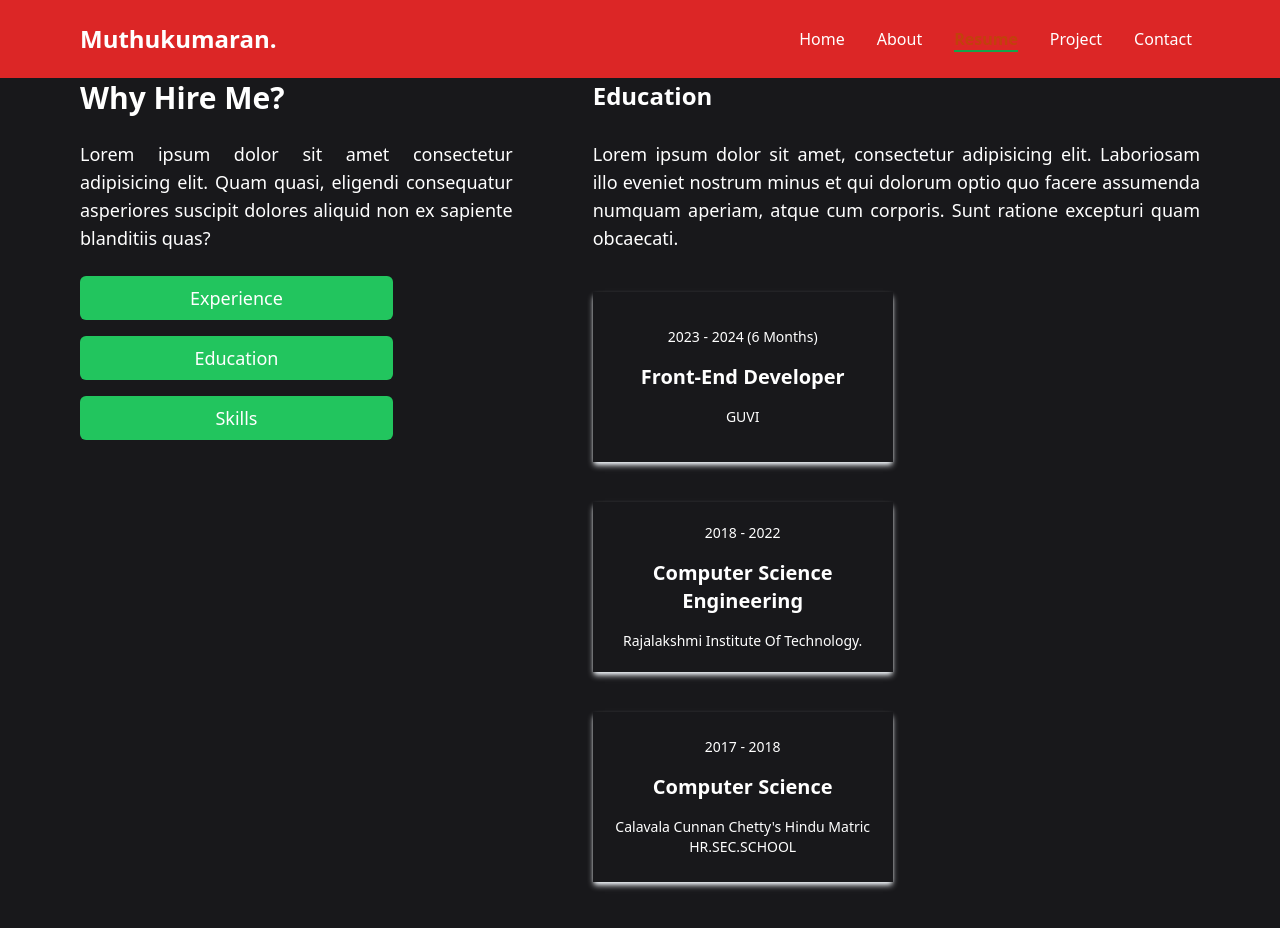
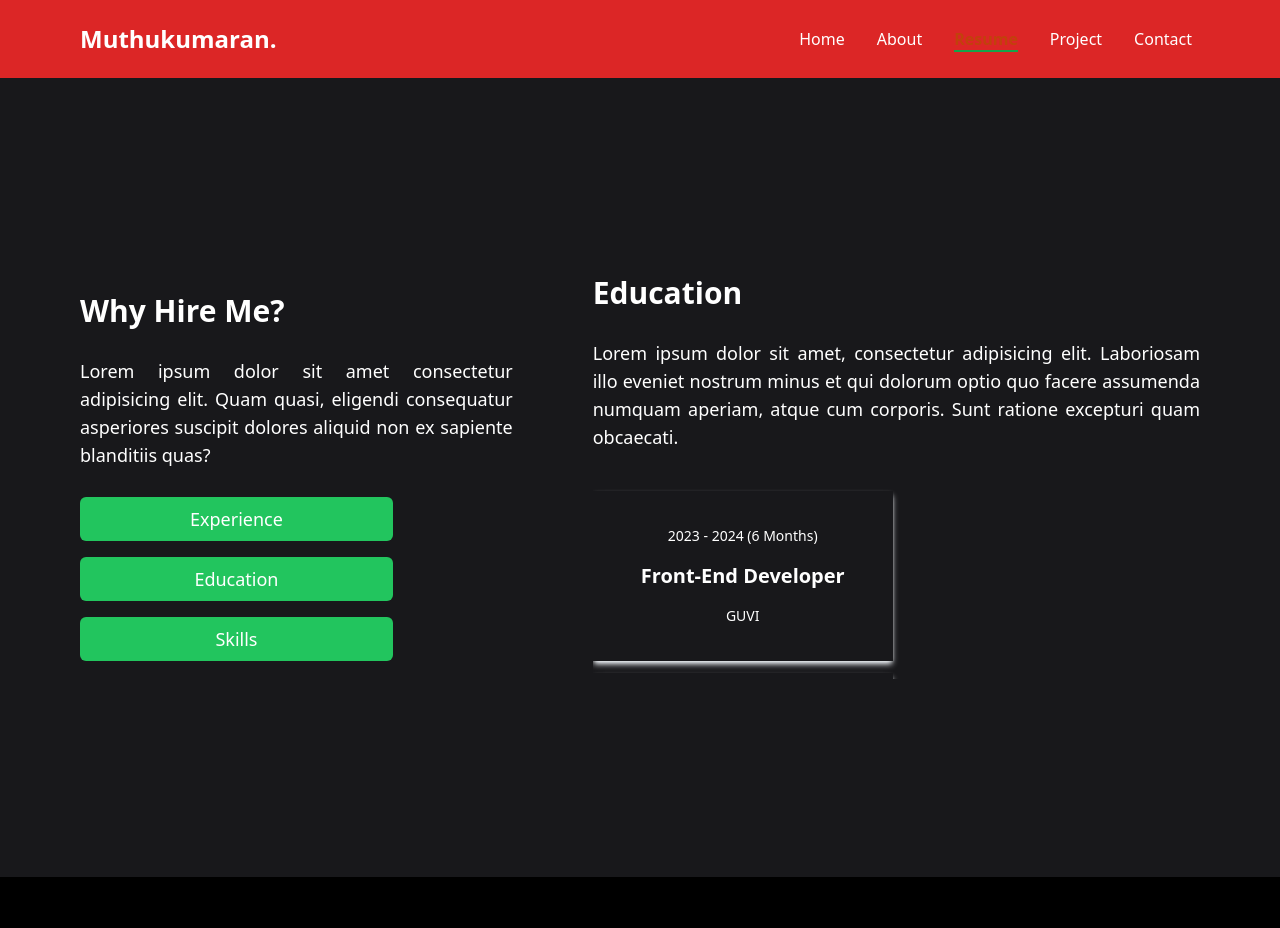
Before and after one commit to muthu050700/Muthukumaran-R-Protfolio, a React (Vite) app: page /resume in a window 1280 px wide. Both pictures are taken after a click on the button "Education". Shown: the top 928 px of the page. After the commit the page ends 877 px from the top, so only its background shows below. Built offline with nearby package versions, Linux system fonts and the light colour scheme.

Commit message:
added Resume

```diff
--- a/package.json
+++ b/package.json
@@ -19,7 +19,8 @@
     "react-icons": "^5.2.1",
     "react-router-dom": "^6.23.1",
     "react-scroll": "^1.9.0",
-    "react-typed": "^2.0.12"
+    "react-typed": "^2.0.12",
+    "tailwind-scrollbar": "^3.1.0"
   },
   "devDependencies": {
     "@types/react": "^18.2.66",
--- a/src/Components/Resume.jsx
+++ b/src/Components/Resume.jsx
@@ -27,9 +27,9 @@ const Resume = () => {
     setEducation(false);
   };
   return (
-    <div className=" bg-zinc-900 text-white flex flex-col md:flex-row gap-10 lg:gap-20 md:px-10 container mx-auto py-20 lg:px-20">
-      <div className="flex flex-col pb-10 ">
-        <div className="flex flex-col justify-center items-center md:items-start gap-6">
+    <div className=" bg-zinc-900 md:h-screen md:justify-center md:items-center mt-[77px] text-white flex flex-col md:flex-row gap-10 lg:gap-20 md:px-10 container mx-auto py-20 lg:px-20">
+      <div className="flex flex-col ">
+        <div className="flex flex-col justify-center items-center md:items-start gap-7">
           <h1 className="text-3xl font-bold ">Why Hire Me?</h1>
           <p className="text-justify text-lg leading-7 px-2 md:px-0">
             Lorem ipsum dolor sit amet consectetur adipisicing elit. Quam quasi,
@@ -79,22 +79,24 @@ const Resume = () => {
         )}
         {education && (
           <div className="flex flex-col justify-center items-center md:items-start gap-7 ">
-            <h1 className="text-2xl font-bold ">Education</h1>
+            <h1 className="text-3xl font-bold ">Education</h1>
             <p className="text-justify text-lg leading-7 px-2 md:px-0">
               Lorem ipsum dolor sit amet, consectetur adipisicing elit.
               Laboriosam illo eveniet nostrum minus et qui dolorum optio quo
               facere assumenda numquam aperiam, atque cum corporis. Sunt ratione
               excepturi quam obcaecati.
             </p>
-            <div className="flex flex-col gap-4 justify-center">
-              <div className="flex flex-col justify-center items-center shadow-md shadow-slate-100 py-4 px-3 my-3 w-[300px] h-[170px] gap-4 hover:scale-105 duration-300">
+
+            <div className=" flex flex-col gap-4 justify-center h-[200px] md:w-[400px]">
+              <div className="  overflow-y-scroll scrollbar-thin scrollbar-webkit">
+                <div className="flex flex-col justify-center items-center shadow-md shadow-slate-100 py-4 px-3 my-3 w-[300px] h-[170px] gap-4 ">
                   <p className="font-medium text-sm">2023 - 2024 (6 Months)</p>
                   <p className="font-bold text-xl text-center">
                     Front-End Developer
                   </p>
                   <p className="font-medium text-sm text-center">GUVI</p>
                 </div>
-              <div className="flex flex-col justify-center items-center shadow-md shadow-slate-100 py-4 px-3 my-3 w-[300px] h-[170px] gap-4 hover:scale-105 duration-300">
+                <div className="flex flex-col justify-center items-center shadow-md shadow-slate-100 py-4 px-3 my-3 w-[300px] h-[170px] gap-4 ">
                   <p className="font-medium text-sm">2018 - 2022</p>
                   <p className="font-bold text-xl text-center">
                     Computer Science Engineering
@@ -103,7 +105,7 @@ const Resume = () => {
                     Rajalakshmi Institute Of Technology.
                   </p>
                 </div>
-              <div className="flex flex-col justify-center items-center shadow-md shadow-slate-100 py-4 px-3 my-3 w-[300px] h-[170px] gap-4 hover:scale-105 duration-300">
+                <div className="flex flex-col justify-center items-center shadow-md shadow-slate-100 py-4 px-3 my-3 w-[300px] h-[170px] gap-4 ">
                   <p className="font-medium text-sm">2017 - 2018</p>
                   <p className="font-bold text-xl text-center">
                     Computer Science
@@ -111,6 +113,7 @@ const Resume = () => {
                   <p className="font-medium text-sm text-center">
                     Calavala Cunnan Chetty's Hindu Matric HR.SEC.SCHOOL
                   </p>
+                </div>
               </div>
             </div>
           </div>
--- a/tailwind.config.js
+++ b/tailwind.config.js
@@ -1,8 +1,30 @@
-/** @type {import('tailwindcss').Config} */
-export default {
+module.exports = {
   content: ["./index.html", "./src/**/*.{js,ts,jsx,tsx}"],
   theme: {
     extend: {},
   },
-  plugins: [],
+  plugins: [
+    function ({ addUtilities }) {
+      const newUtilities = {
+        ".scrollbar-thin": {
+          scrollbarWidth: "thin",
+          scrollbarColor: "rgb(31 29 29) white",
+        },
+        "scrollbar-webkit": {
+          "&::-webkit-scrollbar": {
+            width: "5px",
+          },
+          "&::-webkit-scrollbar-track": {
+            background: "white",
+          },
+          "&::-webkit-scrollbar-thumb": {
+            backgroundColor: "rgb(31 41 55)",
+            borderRadius: "20px",
+            border: "1px solid white",
+          },
+        },
+      };
+      addUtilities(newUtilities, ["responsive", "hover"]);
+    },
+  ],
 };
```
Also changed, not shown: 1 other file (tests, documents, lock files or other folders). Lines whose indentation alone changed are shown as unchanged.
